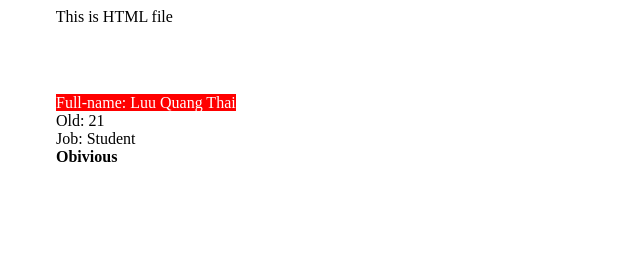
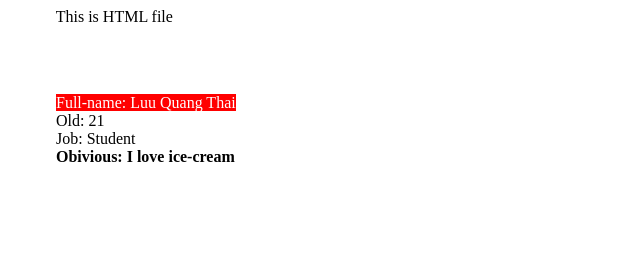
Before and after one commit to luuthai555/luuthai2.github.io, a plain HTML site: page index.html in a window 1280 px wide. Shown: the whole page, without its empty margins (0-640 px from the left). Drawn offline with Linux system fonts and the light colour scheme.

Commit message:
Update index.html

```diff
--- a/index.html
+++ b/index.html
@@ -13,7 +13,7 @@
             <mark style="background-color: red; color: white;" >Full-name: Luu Quang Thai</mark>
             Old: 21
             Job: Student
-            <b>Obivious</b>
+            <b>Obivious: I love ice-cream</b>
 
         </p>
     </pre>
```
